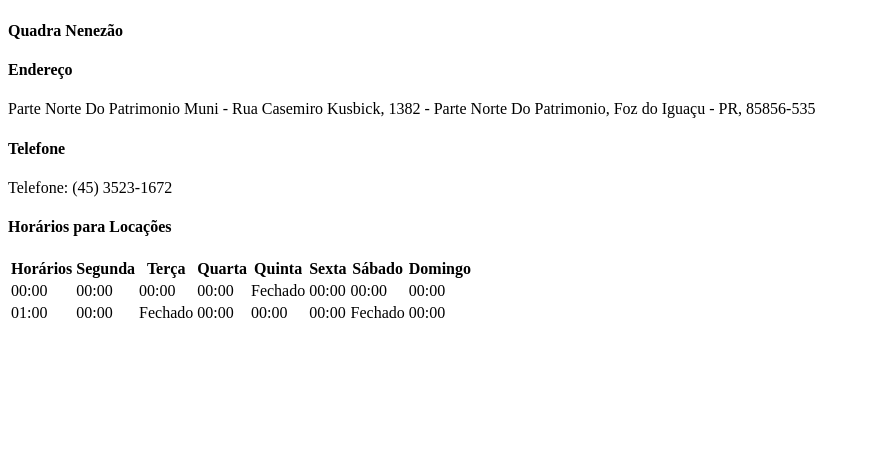
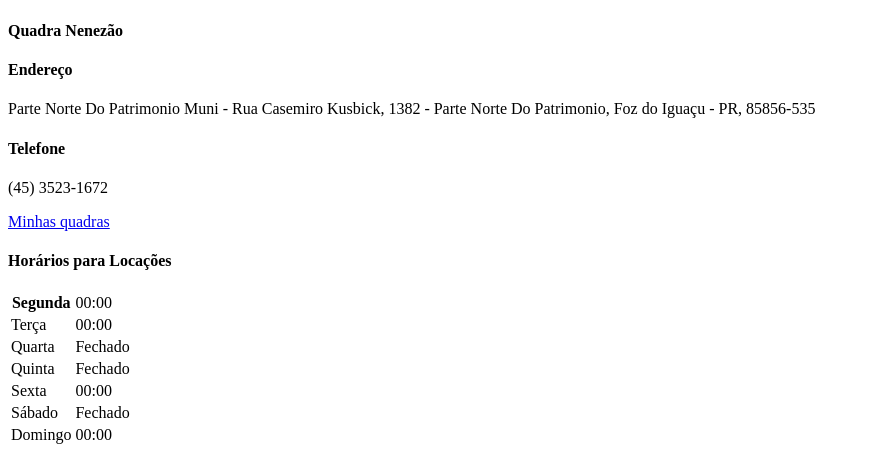
Before and after one commit to Peladas/Peladas, a PHP site: page /app/Views/perfil_locador.php in a window 1280 px wide. Shown: the part 1131-1586 px from the top of the page, without its empty margins (0-870 px from the left). Before the commit the page ends 1449 px from the top, so only its background shows below. Run offline with PHP 8.4, Linux system fonts and the light colour scheme.

Commit message:
horarios_perfil_locador

```diff
--- a/app/Views/403.php
+++ b/app/Views/403.php
@@ -1,4 +1,7 @@
 <div>
+    <div>
+        <img src="/imagens/icon.png" alt="">
+    </div>
     <p>Erro de permissão</p>
     <p><?php echo $message ?></p>
 </div>
--- a/app/Views/main.php
+++ b/app/Views/main.php
@@ -90,12 +90,6 @@
             }
         }
 
-        td {
-            padding: 5px;
-            width: auto;
-            border: 1px solid #475569;
-            width: 300px;
-        }
         @media (prefers-color-scheme: dark) {
             .body {
                 background-color: #020617;
--- a/app/Views/perfil_locador.php
+++ b/app/Views/perfil_locador.php
@@ -3,71 +3,78 @@
 use App\Helpers\Formatter;
 ?>
 
-<div class="flex flex-row m-10 gap-10 w-auto mt-5">
+<div class="flex flex-row m-5 gap-8 h-auto w-auto mt-14">
 
-    <div class="flex flex-col w-2/4">
-        <div class="flex flex-col gap-16 h-auto">
+    <div class="flex flex-col w-1/2 h-auto">
+        <div class="flex flex-col gap-10 h-auto items-center">
 
-            <div class="relative border-2 border-slate-700 p-3 rounded-lg bg-slate-950 w-40 h-40 z-10 mt-5">
+            <div class="relative border-2 border-slate-700 p-3 rounded-lg bg-slate-950 w-44 h-44 z-10 mr-10">
                 <svg xmlns="http://www.w3.org/2000/svg" class="w-full h-auto" viewBox="0 0 576 512">
                     <path fill="#ffffff" style="width: auto; height:auto" d="M160 32c-35.3 0-64 28.7-64 64l0 224c0 35.3 28.7 64 64 64l352 0c35.3 0 64-28.7 64-64l0-224c0-35.3-28.7-64-64-64L160 32zM396 138.7l96 144c4.9 7.4 5.4 16.8 1.2 24.6S480.9 320 472 320l-144 0-48 0-80 0c-9.2 0-17.6-5.3-21.6-13.6s-2.9-18.2 2.9-25.4l64-80c4.6-5.7 11.4-9 18.7-9s14.2 3.3 18.7 9l17.3 21.6 56-84C360.5 132 368 128 376 128s15.5 4 20 10.7zM192 128a32 32 0 1 1 64 0 32 32 0 1 1 -64 0zM48 120c0-13.3-10.7-24-24-24S0 106.7 0 120L0 344c0 75.1 60.9 136 136 136l320 0c13.3 0 24-10.7 24-24s-10.7-24-24-24l-320 0c-48.6 0-88-39.4-88-88l0-224z" />
                 </svg>
                 <i class="fa-regular fa-pen-to-square absolute right-2 bottom-2 text-orange-500 text-xl z-40"></i>
             </div>
 
-            <div class="mt-2 pr-10">
-                <h4 class="text-3xl mb-5 font-semibold">Quadra Nenezão</h4>
+            <div class="mt-[1px] pr-10 mb-2">
+                <h4 class="text-3xl mt-0 mb-12 font-semibold text-center">Quadra Nenezão</h4>
+                <div class="flex flex-col gap-5 p-14 pt-0">
                     <div>
-                    <h4 class="text-slate-100">Endereço</h4>
-                    <p class="mb-3 text-amber-300">Parte Norte Do Patrimonio Muni - Rua Casemiro Kusbick, 1382 - Parte Norte Do Patrimonio, Foz do Iguaçu - PR, 85856-535</p>
+                        <h4 class="text-slate-100 mb-3">Endereço</h4>
+                        <p class="text-amber-300">Parte Norte Do Patrimonio Muni - Rua Casemiro Kusbick, 1382 - Parte Norte Do Patrimonio, Foz do Iguaçu - PR, 85856-535</p>
                     </div>
-                <div>
-                    <h4 class="text-slate-100">Telefone</h4>
-                    <p class="text-amber-300">Telefone: (45) 3523-1672</p>
+                    <div class="flex flex-row">
+                        <h4 class="text-slate-100 mb-3">Telefone</h4>
+                        <p class="ml-3 text-amber-300">(45) 3523-1672</p>
+                    </div>
+                    <div class="w-auto mt-5">
+                        <a href="/minhas-quadras" color="black" class="px-4 py-2 rounded-full border border-slate-100 text-slate-100 bg-stone-900 hover:bg-stone-950 focus:bg-stone-950 dark:bg-stone-900 dark:hover:bg-zinc-950 dark:focus:bg-stone-950 transition-colors duration-300 ease-in-out transform hover:scale-105 hover:shadow-lg">
+                            Minhas quadras
+                        </a>
                     </div>
                 </div>
             </div>
 
         </div>
 
-    <div class="mt-5 w-1/2">
+    </div>
+
+    <div class="mt-5 w-96 mx-auto m-8 text-base">
         <h4 class="text-center text-2xl mb-5 font-semibold text-white">Horários para Locações</h4>
-    <table class="table-auto border-collapse mt-10">
+        <table class="table-auto border-collapse mt-10 w-full">
             <thead>
                 <tr>
-                <th class="w-48 text-center text-yellow-500 py-3">Horários</th>
-                <th class="w-48 text-center text-yellow-500 py-3">Segunda</th>
-                <th class="w-48 text-center text-yellow-500 py-3">Terça</th>
-                <th class="w-48 text-center text-yellow-500 py-3">Quarta</th>
-                <th class="w-48 text-center text-yellow-500 py-3">Quinta</th>
-                <th class="w-48 text-center text-yellow-500 py-3">Sexta</th>
-                <th class="w-48 text-center text-yellow-500 py-3">Sábado</th>
-                <th class="w-48 text-center text-yellow-500 py-3">Domingo</th>
+                    <th class="text-left text-yellow-500 py-3">Segunda</th>
+                    <td class="text-right py-3 align-middle">00:00</td>
                 </tr>
             </thead>
             <tbody>
-            <tr class="text-center border-solid p-5">
-                <td class="text-center py-4 text-white">00:00</td>
-                <td class="text-center py-4 align-middle">00:00</td>
-                <td class="text-center py-4 align-middle">00:00</td>
-                <td class="text-center py-4 align-middle">00:00</td>
-                <td class="text-center py-4 align-middle text-orange-500">Fechado</td>
-                <td class="text-center py-4 align-middle">00:00</td>
-                <td class="text-center py-4 align-middle">00:00</td>
-                <td class="text-center py-4 align-middle">00:00</td>
+                <tr class="border-t-2 border-slate-700">
+                    <td class="text-left text-yellow-500 py-3 font-bold">Terça</td>
+                    <td class="text-right py-3 align-middle">00:00</td>
                 </tr>
-            <tr class="text-center border-solid p-5">
-                <td class="text-center py-4 text-white">01:00</td>
-                <td class="text-center py-4 align-middle">00:00</td>
-                <td class="text-center py-4 align-middle text-orange-500">Fechado</td>
-                <td class="text-center py-4 align-middle">00:00</td>
-                <td class="text-center py-4 align-middle">00:00</td>
-                <td class="text-center py-4 align-middle">00:00</td>
-                <td class="text-center py-4 align-middle text-orange-500">Fechado</td>
-                <td class="text-center py-4 align-middle">00:00</td>
+                <tr class="border-t-2 border-slate-700">
+                    <td class="text-left text-yellow-500 py-3 font-bold">Quarta</td>
+                    <td class="text-right py-3 align-middle text-orange-500">Fechado</td>
+                </tr>
+                <tr class="border-t-2 border-slate-700">
+                    <td class="text-left text-yellow-500 py-3 font-bold">Quinta</td>
+                    <td class="text-right py-3 align-middle text-orange-500">Fechado</td>
+                </tr>
+                <tr class="border-t-2 border-slate-700">
+                    <td class="text-left text-yellow-500 py-3 font-bold">Sexta</td>
+                    <td class="text-right py-3 align-middle">00:00</td>
+                </tr>
+                <tr class="border-t-2 border-slate-700">
+                    <td class="text-left text-yellow-500 py-3 font-bold">Sábado</td>
+                    <td class="text-right py-3 align-middle text-orange-500">Fechado</td>
+                </tr>
+                <tr class="border-t-2 border-slate-700">
+                    <td class="text-left text-yellow-500 py-3 font-bold">Domingo</td>
+                    <td class="text-right py-3 align-middle">00:00</td>
                 </tr>
             </tbody>
         </table>
+
         <div class="flex justify-center mt-8">
             <i class="fa-regular fa-pen-to-square" style="color: #ff8000;"></i>
         </div>
@@ -75,10 +82,5 @@
 
 
 
-    <!--<div class="w-2/4">
-        <a href="/minhas-quadras" class="px-4 py-2 rounded text-black bg-amber-300 hover:bg-yellow-500 focus:bg-yellow-500 dark:bg-yellow-400 dark:hover:bg-yellow-500 dark:focus:bg-yellow-500 transition-colors duration-300 ease-in-out transform hover:scale-105 hover:shadow-lg">
-            Minhas quadras
-        </a>
-    </div>-->
 
 </div>
--- a/public/js/buttons.js
+++ b/public/js/buttons.js
@@ -83,6 +83,9 @@
       "dark:bg-stone-900",
       "dark:hover:bg-zinc-950",
       "dark:focus:bg-stone-950",
+      "transition-colors",
+      "duration-300",
+      "ease-in-out",
       "transform",
       "hover:scale-105",
       "hover:shadow-lg",
```
Also changed, not shown: app/Views/include/header.php (+15 -3 lines), app/Views/lista_quadras.php (+18 -14 lines), app/Views/show_quadra.php (+49 -12 lines), public/imagens/icon.png (added). Lines whose indentation alone changed are shown as unchanged.
